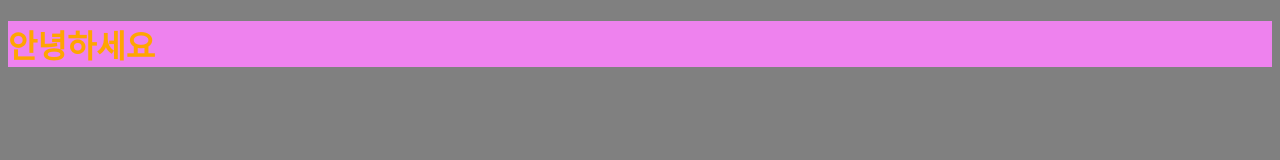
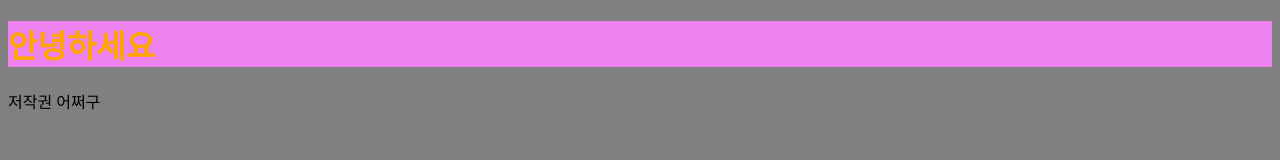
Before and after one commit to rlawjdgkr/feature-branch-workflow, a plain HTML site: page index.html in a window 1280 px wide. Drawn offline with Linux system fonts and the light colour scheme.

Commit message:
footer 추가

```diff
--- a/index.html
+++ b/index.html
@@ -8,5 +8,6 @@
 </head>
 <body>
   <h1>안녕하세요</h1>
+  <footer>저작권 어쩌구</footer>
 </body>
 </html>
```
